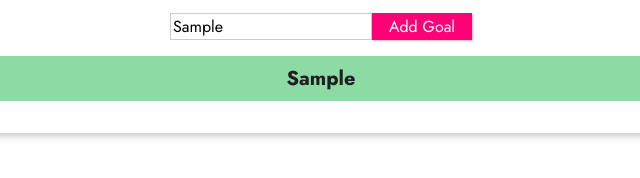
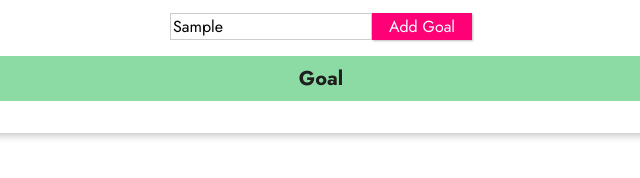
Before and after one commit to angela-mitchell-vmlyr/lists-cond-01-starting-setup, a plain HTML site: page index.html in a window 1280 px wide. Both pictures are taken after typing "Sample" into the empty fields and a click on the button "Add Goal". Shown: the part 286-464 px from the top of the page, 319-959 px from the left. Drawn offline with nearby package versions, Linux system fonts and the light colour scheme.

Commit message:
remove v-for from branch

```diff
--- a/index.html
+++ b/index.html
@@ -20,10 +20,17 @@
       <h2>My course goals</h2>
       <input type="text" v-model="enteredGoalValue"/>
       <button @click="addGoal">Add Goal</button>
+      <!-- As a rule of thumb, use v-if -->
       <p v-if="goals.length === 0">No goals have been added yet - please start adding some!</p>
       <ul v-else>
-        <li v-for="goal in goals">{{ goal }}</li>
+        <li>Goal</li>
       </ul>
+
+      <!-- Only use v-show when an element's visibility status changes a lot -->
+      <!-- <p v-show="goals.length === 0">No goals have been added yet - please start adding some!</p>
+      <ul v-show="goals.length > 0">
+        <li>Goal</li>
+      </ul> -->
     </section>
   </body>
 </html>
```
